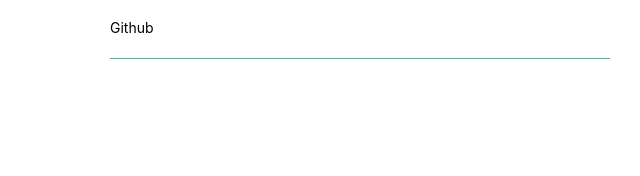
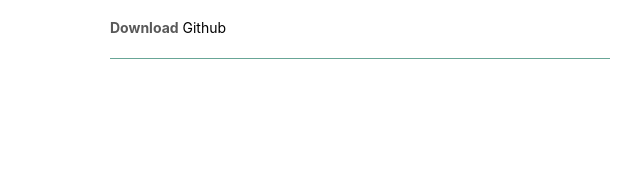
Before and after one commit to SaturdayActionStudio/SaturdayActionStudio.github.io, a plain HTML site: page index.html in a window 1280 px wide. Shown: the part 365-541 px from the top of the page, 460-1100 px from the left. Drawn offline with Linux system fonts and the light colour scheme.

Commit message:
Update index.html

```diff
--- a/index.html
+++ b/index.html
@@ -22,7 +22,7 @@
         <h2><b>Sounds in the Woods</b></h2>
         <p>Ambient sound recordings podcast in natural areas for relaxation with a brief introduction of the location</p><p><b>Intro</b> <a href="https://incompetech.com/music/royalty-free/index.html?isrc=USUAN1700004&Search=Search">"Bittersweet" by Kevin MacLeod</a> (<a href="https://filmmusic.io/standard-license">CC BY 4.0 License</a>)</p></p><b>Listen</b> <a href="https://podcasts.apple.com/us/podcast/1460573056">Apple Podcasts</a> | <a href="https://www.audible.com/pd/Sounds-in-the-Woods-Podcast/B08JJNVJQC">Audible</a> | <a href="https://open.spotify.com/show/0mwwtZLDHQK7AkTXQpzoo7">Spotify</a> | <a href="https://pinecast.com/feed/soundsinthewoods">RSS Feed</a></p><hr/>
         <h2><b>denaltitude</b></h2>
-        <p>Simple function to calculate density altitude based on METAR data for a specific airport.</p><p><a href="https://github.com/SaturdayActionStudio/denaltitude/">Github</a></p><hr/>
+        <p>Simple function to calculate density altitude based on METAR data for a specific airport.</p><p><b>Download</b> <a href="https://github.com/SaturdayActionStudio/denaltitude/">Github</a></p><hr/>
       </section>
       <footer>
         <p><small>Hosted on GitHub Pages &mdash; Theme by <a href="https://github.com/orderedlist">orderedlist</a></small></p>
```
